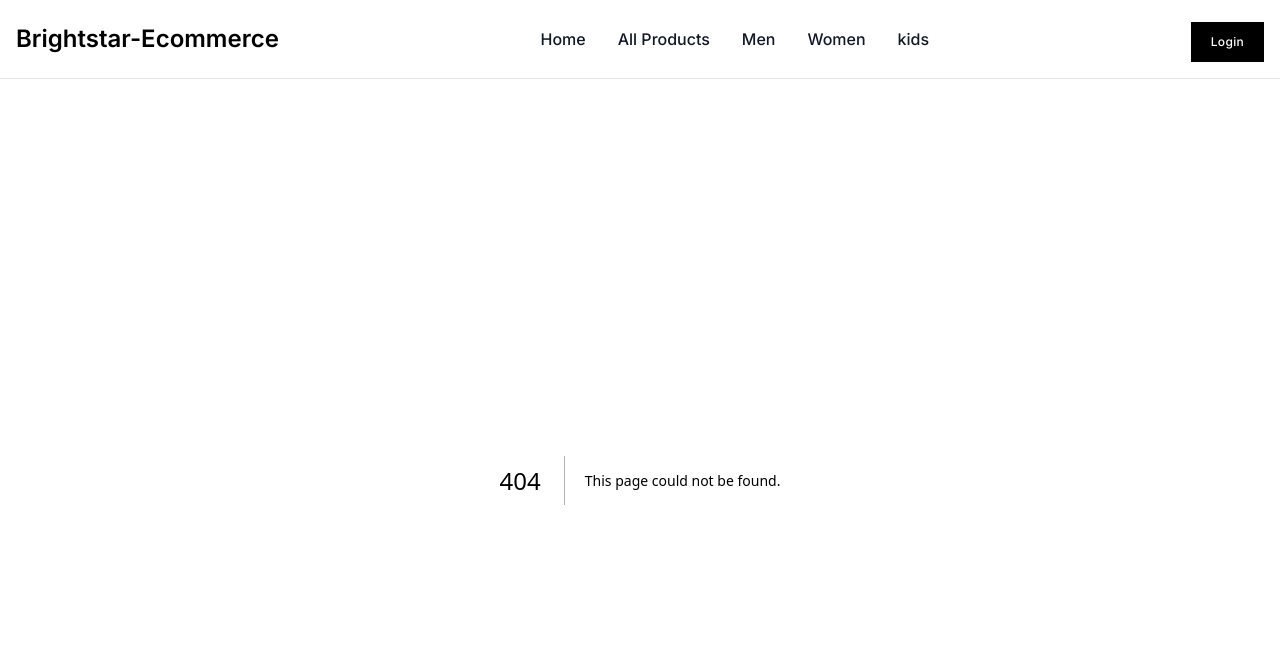
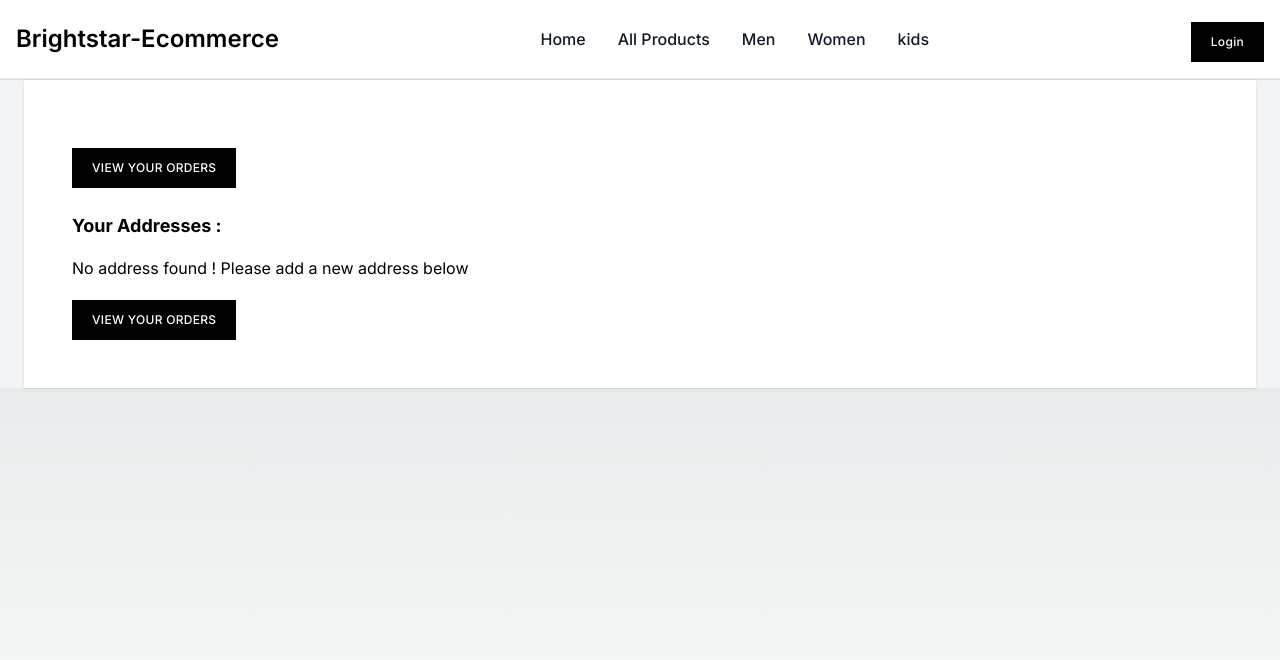
Before and after one commit to brightstar-moxi/fullstack-ecommerce, a Next.js app: page /account in a window 1280 px wide. Before the commit this address had no page. Shown: the top 660 px of the page. Built offline with nearby package versions, Linux system fonts and the light colour scheme.

Commit message:
account update

```diff
--- /dev/null
+++ b/src/app/account/page.js
@@ -0,0 +1,56 @@
+"use client"
+
+import { GlobalContext } from "@/context"
+import { useContext } from "react"
+
+export default function Account() {
+
+    const { user, addresses, setAddresses, addressFormData, setAddressFormData } = useContext(GlobalContext);
+
+
+    return (
+        <>
+            <section>
+                <div className="mx-auto bg-gray-100 px-4 sm:px-6 lg:px-6">
+                    <div className="bg-white shadow">
+                        <div className="p-6 sm:p-12">
+                            <div className="flex flex-col space-y-4 md:space-y-0 md:space-x-6 md:flex-row">
+                                {
+                                    // we have render random user image here
+                                }
+                            </div>
+                            <div className="flex flex-col flex-1">
+                                <h4 className="text-lg font-semibold text-center md:text-left">{user?.name}</h4>
+                                <p>{user?.email}</p>
+                                <p>{user?.role}</p>
+                            </div>
+                            <button className="mt-5 inline-block bg-black px-5 py-3 text-xs font-medium tracking-wide uppercase text-white">View Your Orders</button>
+                            <div className="mt-6">
+                                <h1 className="font-bold text-lg">
+                                    Your Addresses :
+                                </h1>
+                                <div className="mt-4">
+                                    {
+                                        addresses && addresses.length ?
+                                            addresses.map((item) => <div className="border p-6" key={item._id}>
+                                                <p>Name : {item.fullName}</p>
+                                                <p>Address :{item.address}</p>
+                                                <p>City :{item.city}</p>
+                                                <p>Country :{item.country}</p>
+                                                <p>PostalCode :{item.postalCode}</p>
+                                            </div>)
+                                            : (<p>No address found ! Please add a new address below</p>
+                                            )
+                                    }
+                                </div>
+                            </div>
+                            <div>
+                            <button className="mt-5 inline-block bg-black px-5 py-3 text-xs font-medium tracking-wide uppercase text-white">View Your Orders</button>
+                            </div>
+                        </div>
+                    </div>
+                </div>
+            </section>
+        </>
+    )
+}
--- a/src/app/api/login/route.js
+++ b/src/app/api/login/route.js
@@ -15,7 +15,7 @@ export const dynamic = "force-dynamic";
 export async function POST(req) {
   await connectToDB();
 
-  const { email, password } = await req.json();
+  const { email, password, name } = await req.json();
 
   const { error } = schema.validate({ email, password });
 
@@ -65,7 +65,7 @@ export async function POST(req) {
 
     return NextResponse.json({
       success: true,
-      message: 'Login successfull !',
+      message: `Login successfull ${name}!`,
       finalData,
     });
   } catch (e) {
--- a/src/app/client-view/page.js
+++ b/src/app/client-view/page.js
@@ -1,11 +1,58 @@
-
-
+"use client"
+import { GlobalContext } from "@/context"
+ import { useContext } from "react"
 
 export default function ClientView(){
 
+    const { user } = useContext(GlobalContext);
+
     return(
-        <div>
-            Client View !
-        </div>
+        <section>
+               <div className="mx-auto mt-8 bg-gray-100 w-25 px-4 sm:px-6 lg:px-6">                   <div className="bg-white shadow">
+                        <div className="p-6 sm:p-6">
+
+                            <div className="flex flex-col flex-1 ">
+                                <h4 className="text-lg font-semibold text-center md:text-left"> You are welcome {user?.name}</h4>
+
+
+                            </div>
+                        </div>
+                    </div>
+                </div>
+            </section>
     )
 }
+
+//"use client"
+
+// import { GlobalContext } from "@/context"
+// import { useContext } from "react"
+
+// export default function Account() {
+
+//     const { user } = useContext(GlobalContext);
+
+
+//     return (
+//         <>
+//             <section>
+//                 <div className="mx-auto bg:gray-100 px-4 sm:px-6 lg:px-6">
+//                     <div className="bg-white shadow">
+//                         <div className="p-6 sm:p-12">
+//                             <div className="flex flex-col space-y-4 md:space-y-0 md:space-x-6 md:flex-row">
+//                                 {
+//                                     // we have render random user image here
+//                                 }
+//                             </div>
+//                             <div className="flex flex-col flex-1">
+//                                 <h4 className="text-lg font-semibold text-center md:text-left">{user?.name}</h4>
+//                                 <p>{user?.email}</p>
+//                                 <p>{user?.role}</p>
+//                             </div>
+//                         </div>
+//                     </div>
+//                 </div>
+//             </section>
+//         </>
+//     )
+// }
--- a/src/components/Navbar/index.js
+++ b/src/components/Navbar/index.js
@@ -95,7 +95,7 @@ export default function Navbar() {
           <div className="flex md:order-2 gap-2 ">
             {!isAdminView && isAuthUser ? (
               <Fragment>
-                <button className="mt-1.5 inline-block bg-black px-5 py-3 text-xs font-medium upprcase tracking-wide text-white">Account</button>
+                <button  onClick={() =>router.push('/account')} className="mt-1.5 inline-block bg-black px-5 py-3 text-xs font-medium upprcase tracking-wide text-white">Account</button>
                 <button className="mt-1.5 inline-block bg-black px-5 py-3 text-xs font-medium upprcase tracking-wide text-white" onClick={()=> setShowCartModal(true)}>Cart</button>
               </Fragment>
             ) : null}
--- a/src/context/index.js
+++ b/src/context/index.js
@@ -18,9 +18,17 @@ export default function GlobalState({ children }) {
     });
     const [isAuthUser, setIsAuthUser] = useState(null);
     const [user, setUser] = useState(null);
-    const [currentUpdatedProduct, setCurrentUpdatedProduct]=useState(null)
+    const [currentUpdatedProduct, setCurrentUpdatedProduct] = useState(null)
     const [showCartModal, setShowCartModal] = useState(false);
-    const [cartItems, setCartItems] = useState([])
+    const [cartItems, setCartItems] = useState([]);
+    const [addresses, setAddresses] = useState([]);
+    const [addressFormData, setAddressFormData] = useState({
+        fullName: '',
+        city: '',
+        country: '',
+        postalCode: '',
+        address: ''
+    });
 
 
     useEffect(() => {
@@ -36,6 +44,11 @@ export default function GlobalState({ children }) {
     }, [Cookies])
 
     return (
-        <GlobalContext.Provider value={{ showNavModal, setShowNavModal, isAuthUser, setIsAuthUser, componentLevelLoader, setComponentLevelLoader, user, setUser, pageLevelLoader, setPageLevelLoader, currentUpdatedProduct, setCurrentUpdatedProduct, showCartModal, setShowCartModal, cartItems, setCartItems }}>{children}</GlobalContext.Provider>
+        <GlobalContext.Provider value={{
+            showNavModal, setShowNavModal, isAuthUser, setIsAuthUser,
+            componentLevelLoader, setComponentLevelLoader, user, setUser, pageLevelLoader, setPageLevelLoader,
+            currentUpdatedProduct, setCurrentUpdatedProduct, showCartModal, setShowCartModal, cartItems, setCartItems,
+            addresses, setAddresses, addressFormData, setAddressFormData
+        }}>{children}</GlobalContext.Provider>
     )
 }
```
Also changed, not shown: src/account/page.js (deleted, +0 -9 lines).
